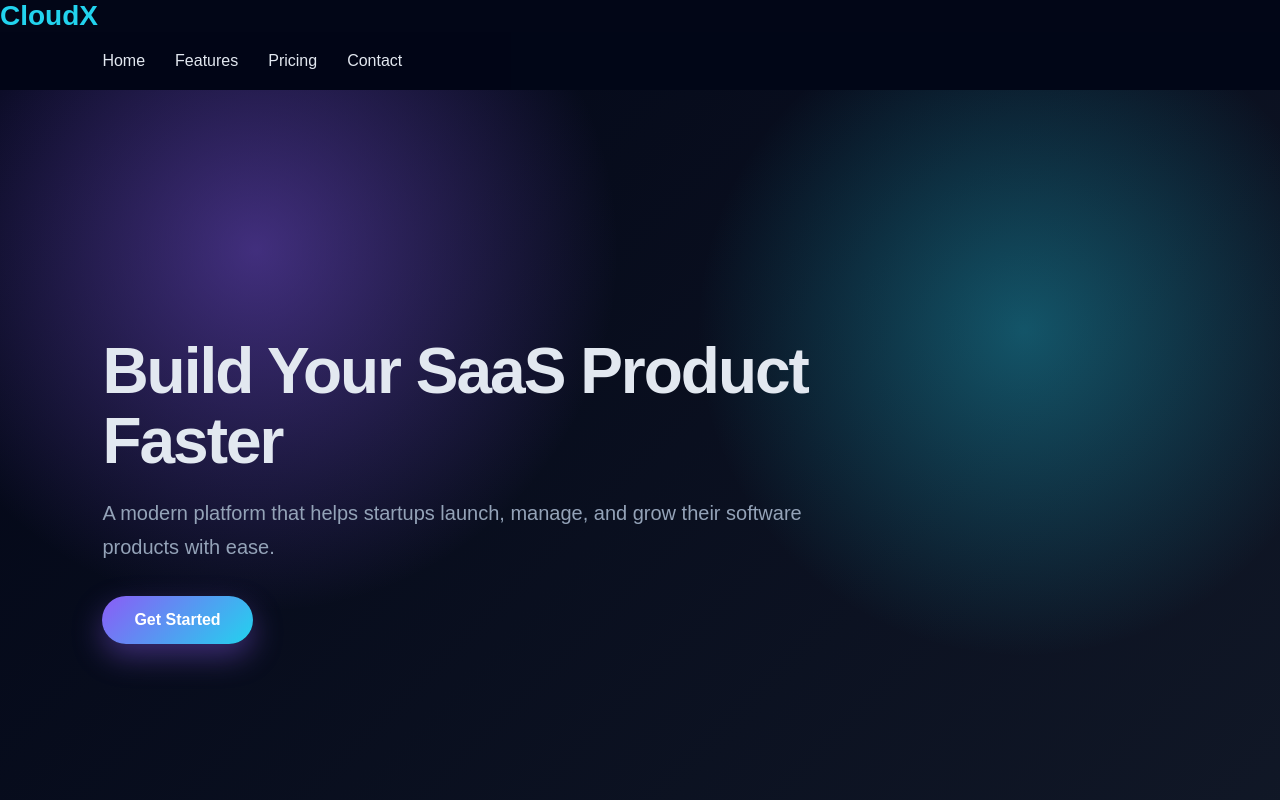
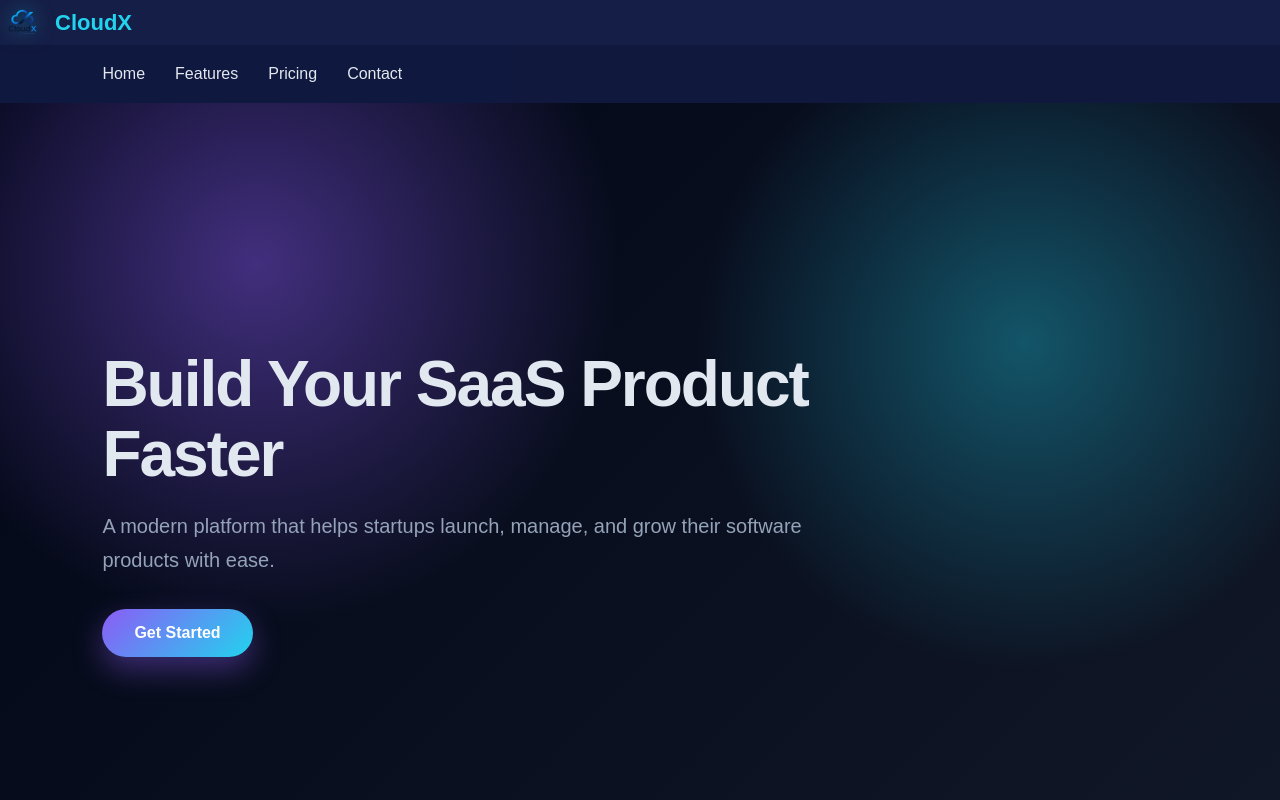
Before and after one commit to mustafaabdelwahed85-hub/saas-landing-page, a plain HTML site: page index.html in a window 1280 px wide. Shown: the top 800 px of the page. Drawn offline with Linux system fonts and the light colour scheme.

Commit message:
Update logo and improve UI design

```diff
--- a/index.html
+++ b/index.html
@@ -5,9 +5,13 @@
     <meta name="viewport" content="width=device-width, initial-scale=1.0">
     <title>Saas Landing Page</title>
     <link rel="stylesheet" href="style.css">
+
 </head>
 <body>
-    <div class="logo">CloudX</div>
+    <div class="logo">
+        <img src="logo.png" alt="CloudX">
+        <span>CloudX</span>
+    </div>
     <nav class="navbar">
          <ul class="nav-links">
             <li><a href="#">Home</a></li>
--- a/style.css
+++ b/style.css
@@ -1,7 +1,7 @@
 :root {
   --primary: #8b5cf6;
   --secondary: #22d3ee;
-  --bg: #020617;
+  --bg: #151e46;
   --card: #0f172a;
   --text: #e2e8f0;
   --muted: #94a3b8;
@@ -33,7 +33,7 @@ body {
   display: flex;
   justify-content: space-between;
   align-items: center;
-  background: rgba(2, 6, 23, 0.4);
+  background: rgba(8, 16, 52, 0.4);
   transition: 0.3s ease;
   z-index: 1000;
 }
@@ -46,11 +46,21 @@ body {
 }
 
 .logo {
-  font-size: 28px;
-  font-weight: bold;
-  color: var(--secondary);
+  display: flex;
+  align-items: center;
+  gap: 10px;
+}
+.logo img {
+  height: 45px;
+  filter: drop-shadow(0 0 10px rgba(34, 211, 238, 0.6));
+
 }
 
+.logo span {
+  font-size: 22px;
+  font-weight: bold;
+  color: #22d3ee;
+}
 .nav-links {
   list-style: none;
   display: flex;
```
Also changed, not shown: logo.png (added).
